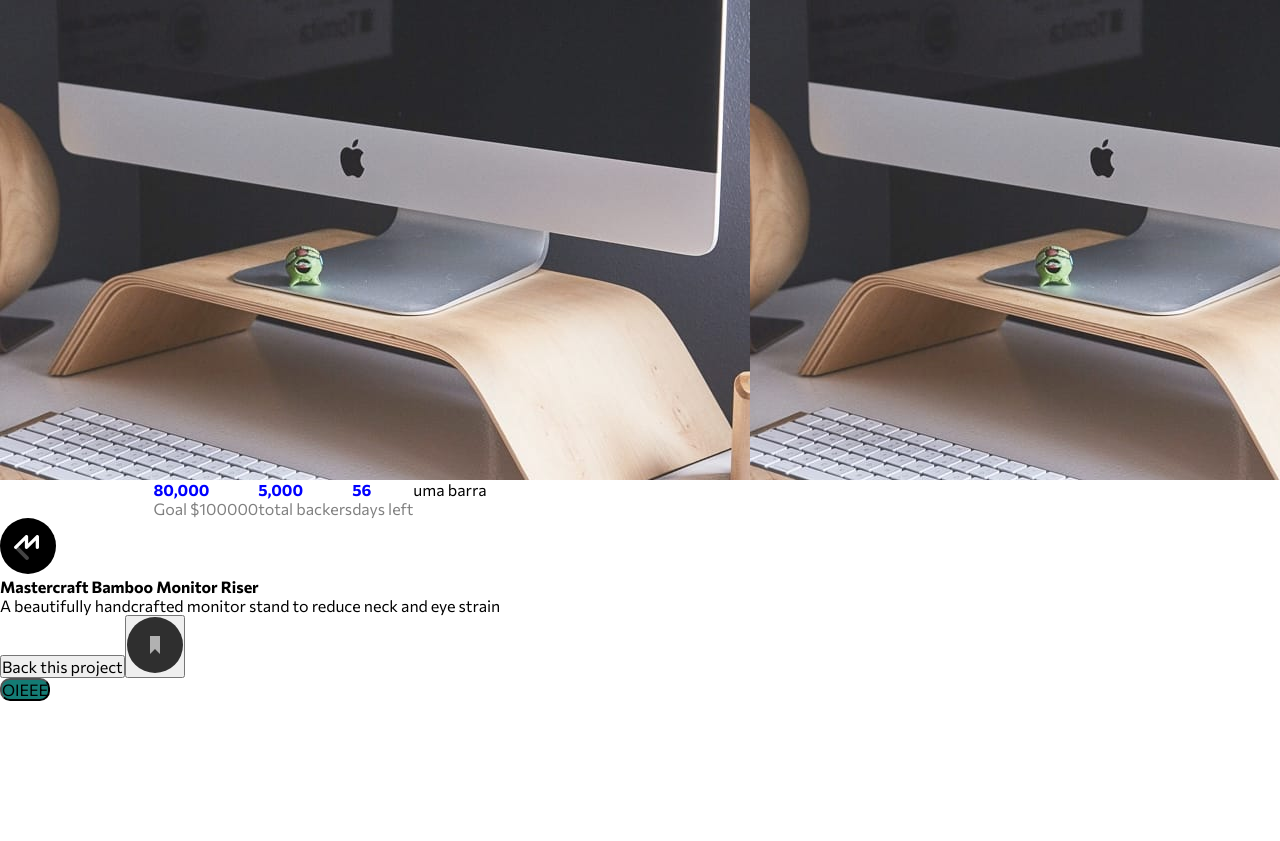
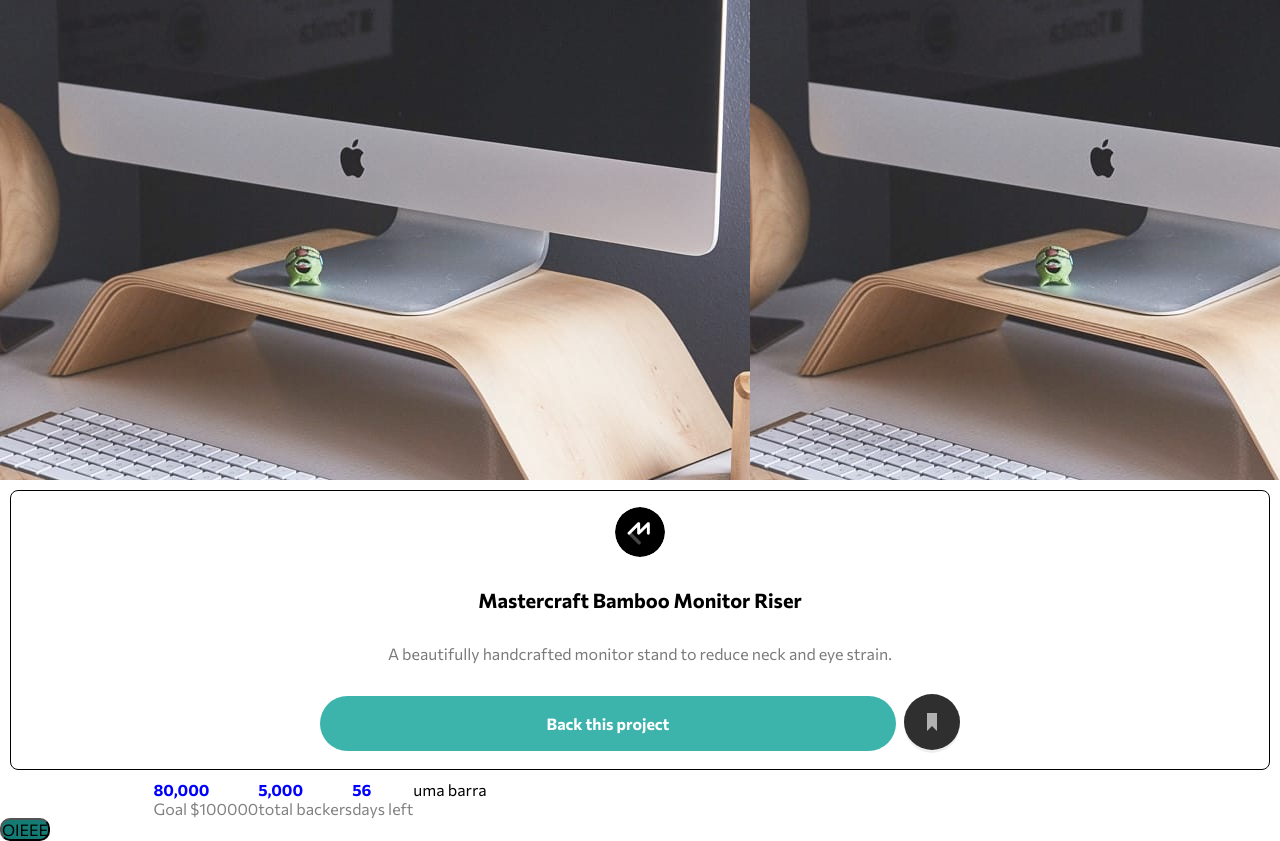
Before and after one commit to Netosilv4/CrowdFunding-fm, a React (Create React App) app: page / in a window 1280 px wide. Before the commit the page ends 800 px from the top, so only its background shows below. Built offline with nearby package versions, Linux system fonts and the light colour scheme.

Commit message:
Realiza componente Product

```diff
--- a/src/App.jsx
+++ b/src/App.jsx
@@ -9,8 +9,8 @@ function App() {
   return (
     <>
       <Hero />
+      <Product />
       <Arrecadation />
-      <Product />
       <Button value="OIEEE" primary />
     </>
   );
--- a/src/components/product/Product.jsx
+++ b/src/components/product/Product.jsx
@@ -1,15 +1,18 @@
 import React from 'react';
+import {
+  Logo, Section, H2, P, ButtonBack, Div, Button,
+} from './styles';
 
 const Product = () => (
-  <section>
-    <img src="dale/images/logo-mastercraft.svg" alt="logo mastercraft" />
-    <h2>Mastercraft Bamboo Monitor Riser</h2>
-    <p>A beautifully handcrafted monitor stand to reduce neck and eye strain</p>
-    <div>
-      <button type="button">Back this project</button>
-      <button type="button"><img src="dale/images/icon-bookmark.svg" alt="bookmark icon" /></button>
-    </div>
-  </section>
+  <Section>
+    <Logo src="dale/images/logo-mastercraft.svg" alt="logo mastercraft" />
+    <H2>Mastercraft Bamboo Monitor Riser</H2>
+    <P>A beautifully handcrafted monitor stand to reduce neck and eye strain.</P>
+    <Div>
+      <ButtonBack type="button">Back this project</ButtonBack>
+      <Button type="button"><img src="dale/images/icon-bookmark.svg" alt="bookmark icon" /></Button>
+    </Div>
+  </Section>
 );
 
 export default Product;
--- a/src/components/product/styles.js
+++ b/src/components/product/styles.js
@@ -1,5 +1,51 @@
 import styled from 'styled-components';
 
-const Logo = styled.img`
+export const Section = styled.section`
+  display: flex;
+  flex-direction: column;
+  margin: 10px;
+  justify-content: space-around;
+  align-items: center;
+  text-align: center;
+  background-color: white;
+  border: 1px solid black;
+  border-radius: 8px;
+  height: 35vh;
+`;
+
+export const Logo = styled.img`
+  border-radius: 100px;
+  width: 50px;
+`;
+
+export const H2 = styled.h2`
+width: 70%;
+font-size: 20px;
+font-weight: 700;
+`;
+
+export const P = styled.p`
+  color: hsl(0, 0%, 48%);
+`;
+
+export const ButtonBack = styled.button`
+  width: 45vw;
+  padding: 18px;
+  border-radius: 50px;
+  border: 0;
+  background-color: hsl(176, 50%, 47%);
+  color: white;
+  font-weight: 700;
+  margin-right: 8px;
+`;
+
+export const Div = styled.div`
+  display: flex;
+  align-items: center;
+  justify-content: center;
+`;
+
+export const Button = styled.button`
+  border: 0;
   border-radius: 100px;
 `;
```
Also changed, not shown: 1 other file (tests, documents, lock files or other folders).
